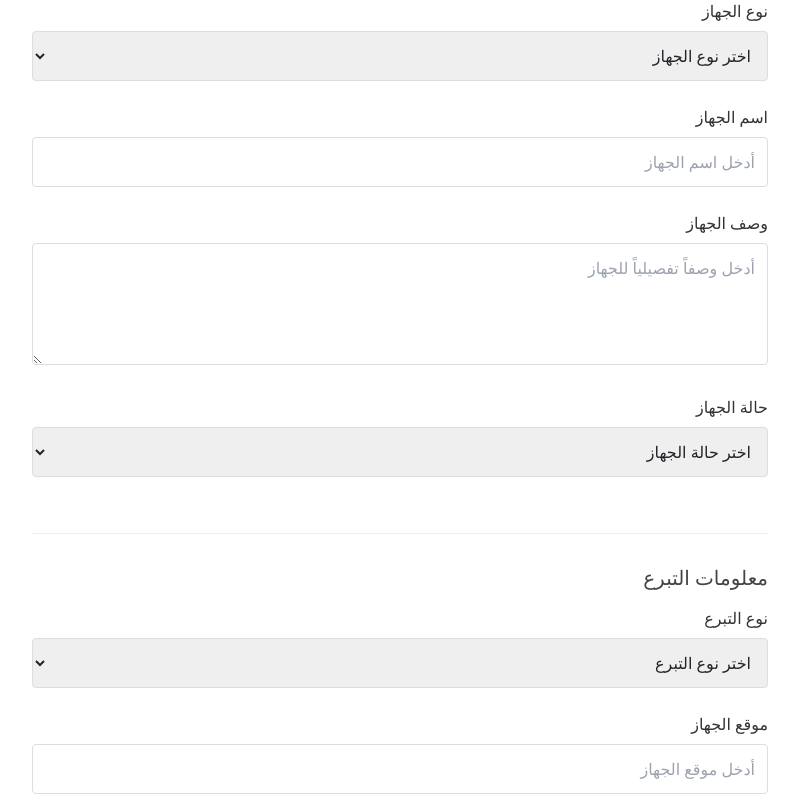
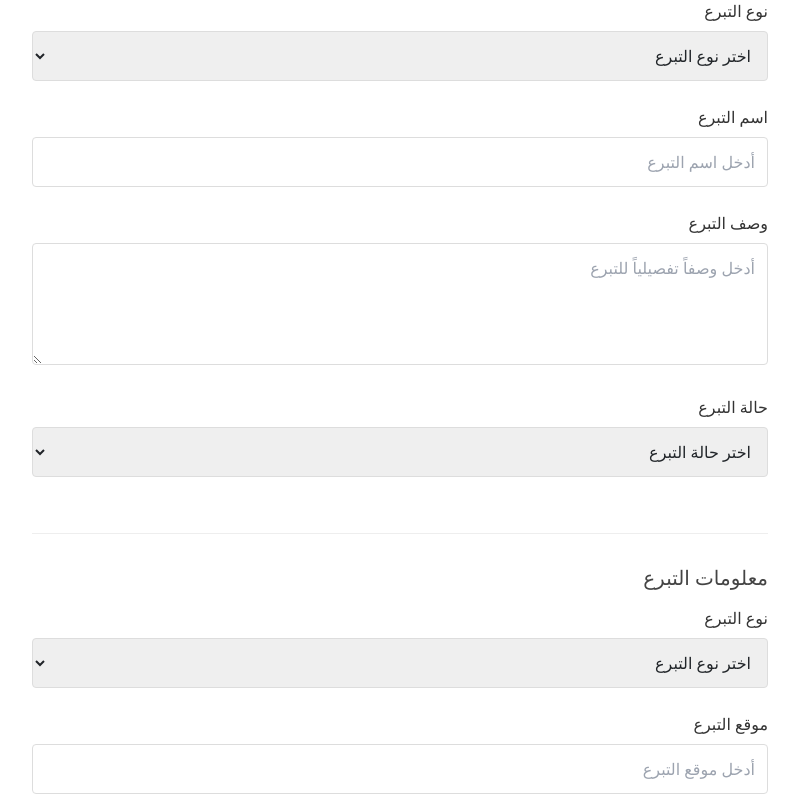
Before and after one commit to A7medAgha/ataa, a Vue app: page /donor/new-donation in a window 1280 px wide. Shown: the part 260-1060 px from the top of the page, without its empty margins (240-1039 px from the left). Built offline with nearby package versions, Linux system fonts and the light colour scheme.

Commit message:
Update NewDonation.vue

```diff
--- a/src/views/donor/NewDonation.vue
+++ b/src/views/donor/NewDonation.vue
@@ -5,44 +5,44 @@
 
       <form @submit.prevent="handleSubmit" class="donation-form">
         <div class="form-section">
-          <h2>معلومات الجهاز</h2>
+          <h2>معلومات التبرع</h2>
 
           <div class="form-group">
-            <label for="deviceType">نوع الجهاز</label>
+            <label for="deviceType">نوع التبرع</label>
             <select id="deviceType" v-model="donation.deviceType" required>
-              <option value="">اختر نوع الجهاز</option>
-              <option value="diagnostic">أجهزة تشخيصية</option>
-              <option value="monitoring">أجهزة مراقبة</option>
-              <option value="treatment">أجهزة علاجية</option>
+              <option value="">اختر نوع التبرع</option>
+              <option value="diagnostic">ملابس</option>
+              <option value="monitoring">العاب</option>
+              <option value="treatment">كتب</option>
             </select>
           </div>
 
           <div class="form-group">
-            <label for="deviceName">اسم الجهاز</label>
+            <label for="deviceName">اسم التبرع</label>
             <input
               type="text"
               id="deviceName"
               v-model="donation.deviceName"
               required
-              placeholder="أدخل اسم الجهاز"
+              placeholder="أدخل اسم التبرع"
             >
           </div>
 
           <div class="form-group">
-            <label for="deviceDescription">وصف الجهاز</label>
+            <label for="deviceDescription">وصف التبرع</label>
             <textarea
               id="deviceDescription"
               v-model="donation.deviceDescription"
               required
-              placeholder="أدخل وصفاً تفصيلياً للجهاز"
+              placeholder="أدخل وصفاً تفصيلياً للتبرع"
               rows="4"
             ></textarea>
           </div>
 
           <div class="form-group">
-            <label for="deviceCondition">حالة الجهاز</label>
+            <label for="deviceCondition">حالة التبرع</label>
             <select id="deviceCondition" v-model="donation.deviceCondition" required>
-              <option value="">اختر حالة الجهاز</option>
+              <option value="">اختر حالة التبرع</option>
               <option value="new">جديد</option>
               <option value="like_new">كالجديد</option>
               <option value="good">جيد</option>
@@ -75,13 +75,13 @@
           </div>
 
           <div class="form-group">
-            <label for="location">موقع الجهاز</label>
+            <label for="location">موقع التبرع</label>
             <input
               type="text"
               id="location"
               v-model="donation.location"
               required
-              placeholder="أدخل موقع الجهاز"
+              placeholder="أدخل موقع التبرع"
             >
           </div>
 
@@ -97,7 +97,7 @@
         </div>
 
         <div class="form-section">
-          <h2>صور الجهاز</h2>
+          <h2>صور التبرع</h2>
           <div class="image-upload">
             <div class="upload-area" @click="triggerFileInput" @dragover.prevent @drop.prevent="handleDrop">
               <i class="fas fa-cloud-upload-alt"></i>
```
